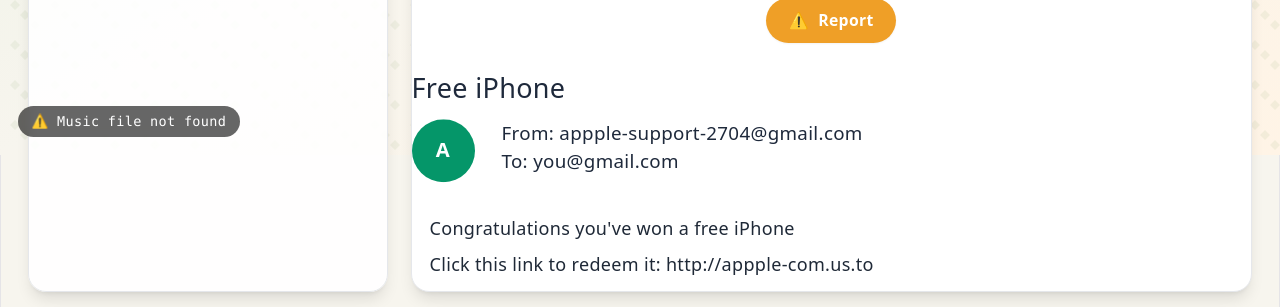
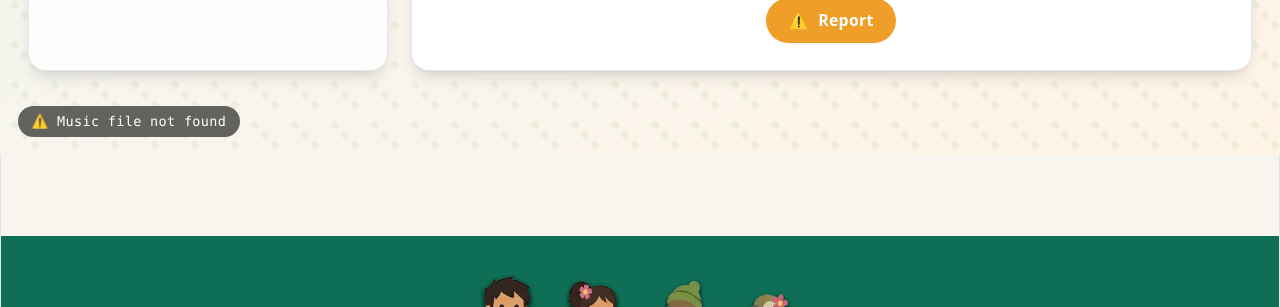
Before and after one commit to SOFTENG701-2026/Team-9-cyber-safety, a React (Vite) app in the folder frontend/: page /QuestionEmail in a window 1280 px wide. Shown: the part 645-952 px from the top of the page. Built offline with nearby package versions, Linux system fonts and the light colour scheme; no server answers; a web font is replaced by a local one.

Commit message:
fix: merge issue where old email was still implemented

```diff
--- a/frontend/src/main/pages/questionEmail.tsx
+++ b/frontend/src/main/pages/questionEmail.tsx
@@ -479,22 +479,6 @@
 								</div>
 							)}
 						</div>
-							<div className="mb-4 text-left">
-								<p className="mb-3 text-2xl font-medium text-slate-800">{selectedEmail?.subject}</p>
-								<div className="mt-0 flex items-start gap-4">
-									<div className="inline-flex h-14 w-14 flex-shrink-0 items-center justify-center rounded-full bg-emerald-600 text-lg font-semibold text-white animate-float">
-										{selectedEmail?.sender ? selectedEmail.sender.trim().charAt(0).toUpperCase() : ''}
-									</div>
-									<div className="flex w-full flex-col">
-										<p className="rounded-md px-2 py-1 text-left text-slate-800">From: {selectedEmail?.sender}</p>
-										<p className="rounded-md px-2 py-1 text-left text-slate-800">To: {selectedEmail?.recipient}</p>
-									</div>
-								</div>
-							</div>
-
-							<div className={`w-full whitespace-pre-line rounded-lg p-4 text-left text-slate-800'}`}>
-								{selectedEmail?.body}
-							</div>
 					</section>
 				</div>
 
```
